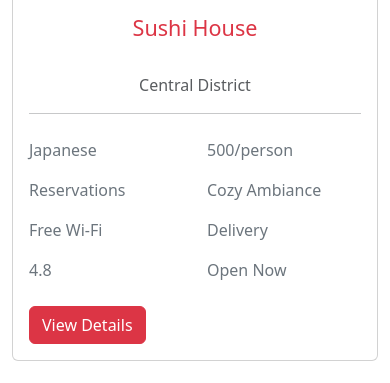
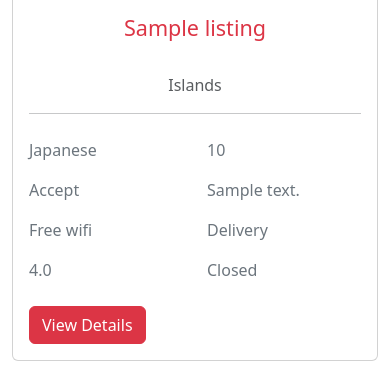
Before and after one commit to JKcpk620/erb10, a Django app: page /listings/search in a window 390 px wide. Shown: the part 1504-1887 px from the top of the page. Run offline with Django 5.2, Linux system fonts and the light colour scheme; tables that the repository leaves empty hold one stand-in row (values such as "Sample post"); grey boxes marked "Sample" are stand-in pictures; some libraries are stand-ins or nearby versions.

Commit message:
feat: finish  search

```diff
--- a/listings/choices.py
+++ b/listings/choices.py
@@ -1,7 +1,6 @@
 district_choices = {
 'Islands' : 'Islands',
-'Kwai T' : 'Kwai T',
-'sing' : 'sing',
+'Kwai Tsing' : 'Kwai Tsing',
 'North' : 'North',
 'Sai Kung' : 'Sai Kung',
 'Sha Tin' : 'Sha Tin',
@@ -25,7 +24,7 @@ category_choices = {
 'Chinese' : 'Chinese',
 'Thai' : 'Thai',
 'Italian' : 'Italian',
-'Mexican' : 'Me,xican',
+'Mexican' : 'Mexican',
 'Korean' : 'Korean',
 'Vietnamese' : 'Vietnamese' ,
 }
--- a/listings/models.py
+++ b/listings/models.py
@@ -1,13 +1,14 @@
 from django.db import models
 from chefs.models import Chef
+from .choices import category_choices,district_choices
 
 # Create your models here.
 class Listing(models.Model):
     chef = models.ForeignKey(Chef, on_delete=models.DO_NOTHING)
     title = models.CharField(max_length=200)
     address = models.CharField(max_length=200)
-    district = models.CharField(max_length=50)
-    cuisine_choices = models.CharField(max_length=50)
+    district = models.CharField(max_length=50, choices = district_choices.items(), default='')
+    cuisine_choices = models.CharField(max_length=50, choices = category_choices.items(), default='')
     description = models.TextField(blank=True)
     specialty = models.IntegerField()
     room_type = models.CharField(max_length=50)
--- a/templates/listings/search.html
+++ b/templates/listings/search.html
@@ -1,4 +1,6 @@
 {% extends 'base.html' %}
+{% load humanize %}
+{% load static %}
 {% block content %}
 
     <!-- Showcase -->
@@ -65,118 +67,96 @@
       <div class="container">
         <h3 class="text-center mb-4">Search Results</h3>
         <div class="row">
-           <!-- Listing 1 -->
+
+        {% if listings %}
+        {% for listing in listings %}
         <div class="col-md-6 col-lg-4 mb-4">
         <div class="card listing-preview">
-            <img src="assets/img/homes/home-1.jpg" class="card-img-top" alt="restaurant" />
+            <img src={{ listing.photo_main.url }} class="card-img-top" alt="restaurant" />
             <div class="card-img-overlay">
             <h2>
                 <span class="badge badge-danger text-white"
-                >$Late Night Discount</span>
+                >{{ Listing.promo_badge_text }}</span>
             </h2>
             </div>
             <div class="card-body">
                 <div class="listing-heading text-center">
-            <h4 class="text-danger">Sushi House</h4>
-            <span class="badge badge-cuisine">Japanese</span>
-            <p class="text-muted"><i class="fas fa-map-marker-alt"></i> Central District</p>
+            <h4 class="text-danger"> {{ listing.title }} </h4>
+            <span class="badge badge-cuisine"> {{ listing.cuisine_choices | title}} </span>
+            <p class="text-muted"><i class="fas fa-map-marker-alt"></i> {{ listing.district }} </p>
             </div>
             <hr />
             <div class="row py-2 text-secondary">
-                <div class="col-6"><i class="fas fa-utensils"></i> Japanese</div>
-                <div class="col-6"><i class="fas fa-dollar-sign"></i>500/person</div>
+              {% comment %} fa-utensil {% endcomment %}
+                <div class="col-6"><i class="fas fa-utensils"></i> {{ listing.cuisine_choices }} </div>
+                <div class="col-6"><i class="fas fa-dollar-sign"></i> {{ listing.price | intcomma }} </div>
             </div>
             <div class="row py-2 text-secondary">
-                <div class="col-6"><i class="fas fa-calendar-alt"></i> Reservations</div>
-                <div class="col-6"><i class="fas fa-star"></i> Cozy Ambiance</div>
+                <div class="col-6"><i class="fas fa-calendar-alt"></i> {% if listing.accepts_reservations %}Accept {% else %}Walk-in {% endif %} </div>
+                <div class="col-6"><i class="fas fa-star"></i> {{ listing.ambiance_note }} </div>
             </div>
             <div class="row py-2 text-secondary">
-                <div class="col-6"><i class="fas fa-wifi"></i> Free Wi-Fi</div>
-                <div class="col-6"><i class="fas fa-motorcycle"></i> Delivery</div>
+                <div class="col-6"><i class="fas fa-wifi"></i> {% if  listing.has_wifi %}Free wifi {% else %}Not Ava. {% endif %} </div>
+                <div class="col-6"><i class="fas fa-motorcycle"></i> {% if listing.has_delivery %}Delivery {% else %}No {% endif %} </div>
             </div>
             <div class="row py-2 text-secondary">
-                <div class="col-6"><i class="fas fa-star"></i> 4.8</div>
-                <div class="col-6"><i class="fas fa-clock"></i> Open Now</div>
+                <div class="col-6"><i class="fas fa-star"></i> {{ listing.rating }} </div>
+                <div class="col-6"><i class="fas fa-clock"></i> {%  if current_time >= listing.opening_hours and current_time < listing.closing_hours %}Open Now {% else %}Closed {% endif %} </div>
             </div>
-            <a href="listing.html" class="btn btn-danger btn-block mt-3">View Details</a>
+            <a href= {% url 'listings:listing' listing.id %} class="btn btn-danger btn-block mt-3">View Details</a>
             </div>
         </div>
         </div>
-        <!-- Listing 2 -->
-        <div class="col-md-6 col-lg-4 mb-4">
-                <div class="card listing-preview">
-                <img src="assets/img/homes/home-2.jpg" class="card-img-top" alt="restaurant" />
-                <div class="card-img-overlay">
-                    <h2>
-                    <span class="badge badge-danger text-white"
-                        >$Late Night Discount</span>
-                    </h2>
-                </div>
-                <div class="card-body">
-                    <div class="listing-heading text-center">
-                    <h4 class="text-danger">Bella Pasta</h4>
-                    <span class="badge badge-cuisine">Italian</span>
-                    <p class="text-muted"><i class="fas fa-map-marker-alt"></i> Central District</p>
-                    </div>
-                    <hr />
-                    <div class="row py-2 text-secondary">
-                    <div class="col-6"><i class="fas fa-utensils"></i> Italian</div>
-                    <div class="col-6"><i class="fas fa-dollar-sign"></i>1000/person</div>
-                    </div>
-                    <div class="row py-2 text-secondary">
-                    <div class="col-6"><i class="fas fa-calendar-alt"></i> Reservations</div>
-                    <div class="col-6"><i class="fas fa-star"></i> Relaxing</div>
-                    </div>
-                    <div class="row py-2 text-secondary">
-                        <div class="col-6"><i class="fas fa-wifi"></i> Free Wi-Fi</div>
-                        <div class="col-6"><i class="fas fa-motorcycle"></i> Delivery</div>
-                    </div>
-                    <div class="row py-2 text-secondary">
-                    <div class="col-6"><i class="fas fa-star"></i> 4.8</div>
-                    <div class="col-6"><i class="fas fa-clock"></i> Open Now</div>
-                    </div>
-                    <a href="listing.html" class="btn btn-danger btn-block mt-3">View Details</a>
-                </div>
-            </div>
+        {% endfor %}
+        {% else %}
+        <div class="col-md-12">
+         <h2> No Restaurant on the list !</h2>
         </div>
-        <!-- Listing 3 -->
-        <div class="col-md-6 col-lg-4 mb-4">
-                <div class="card listing-preview">
-                <img src="assets/img/homes/home-3.jpg" class="card-img-top" alt="restaurant" />
-                <div class="card-img-overlay">
-                    <h2>
-                    <span class="badge badge-danger text-white"
-                        >$90% Off</span>
-                    </h2>
-                </div>
-                <div class="card-body">
-                    <div class="listing-heading text-center">
-                    <h4 class="text-danger">Night Owl</h4>
-                    <span class="badge badge-cuisine">Street Food</span>
-                    <p class="text-muted"><i class="fas fa-map-marker-alt"></i> Tsim Sha Tsui</p>
-                    </div>
-                    <hr />
-                    <div class="row py-2 text-secondary">
-                    <div class="col-6"><i class="fas fa-utensils"></i> Southern</div>
-                    <div class="col-6"><i class="fas fa-dollar-sign"></i>200/person</div>
-                    </div>
-                    <div class="row py-2 text-secondary">
-                    <div class="col-6"><i class="fas fa-calendar-alt"></i> Reservations</div>
-                    <div class="col-6"><i class="fas fa-star"></i> Relaxing</div>
-                    </div>
-                    <div class="row py-2 text-secondary">
-                        <div class="col-6"><i class="fas fa-wifi"></i> Free Wi-Fi</div>
-                        <div class="col-6"><i class="fas fa-motorcycle"></i> Delivery</div>
-                    </div>
-                    <div class="row py-2 text-secondary">
-                    <div class="col-6"><i class="fas fa-star"></i> 4.5</div>
-                    <div class="col-6"><i class="fas fa-clock"></i> Open Now</div>
-                    </div>
-                    <a href="listing.html" class="btn btn-danger btn-block mt-3">View Details</a>
-                </div>
-            </div>
+        {% endif %}
+
         </div>
+        {% if listings.has_other_pages %}
+        <div class="row">
+          <div class="col-md-12">
+            <ul class="pagination">
+
+
+              {% if listings.has_previous %}
+              <li class="page-item">
+                <a class="page-link" href="?page={{ listings.previous_page_number }}">&laquo;</a>
+               {% else %}
+              <li class="page-item disabled">
+                <a class="page-link" href="#">&laquo;</a>
+              </li>
+              {% endif %}
+
+              {% for i in listings.paginator.page_range %}
+              {% if i == listings.number %}
+              <li class="page-item active">
+                <a class="page-link">{{i}}</a>
+              </li>
+              {% else %}
+              <li class="page-item">
+                <a class="page-link" href="?page={{i}}">{{i}}</a>
+              </li>
+              {% endif %}
+              {% endfor %}
+
+
+              {% if listings.has_next %}
+              <li class="page-item">
+                <a class="page-link" href="?page={{ listings.next_page_number }}">&raquo;</a>
+               {% else %}
+              <li class="page-item disabled">
+                <a class="page-link" href="#">&raquo;</a>
+              </li>
+              {% endif %}
+
+            </ul>
+          </div>
         </div>
+        {% endif %}
+
       </div>
     </section>
 
```
Also changed, not shown: listings/views.py (+6 -1 lines).
